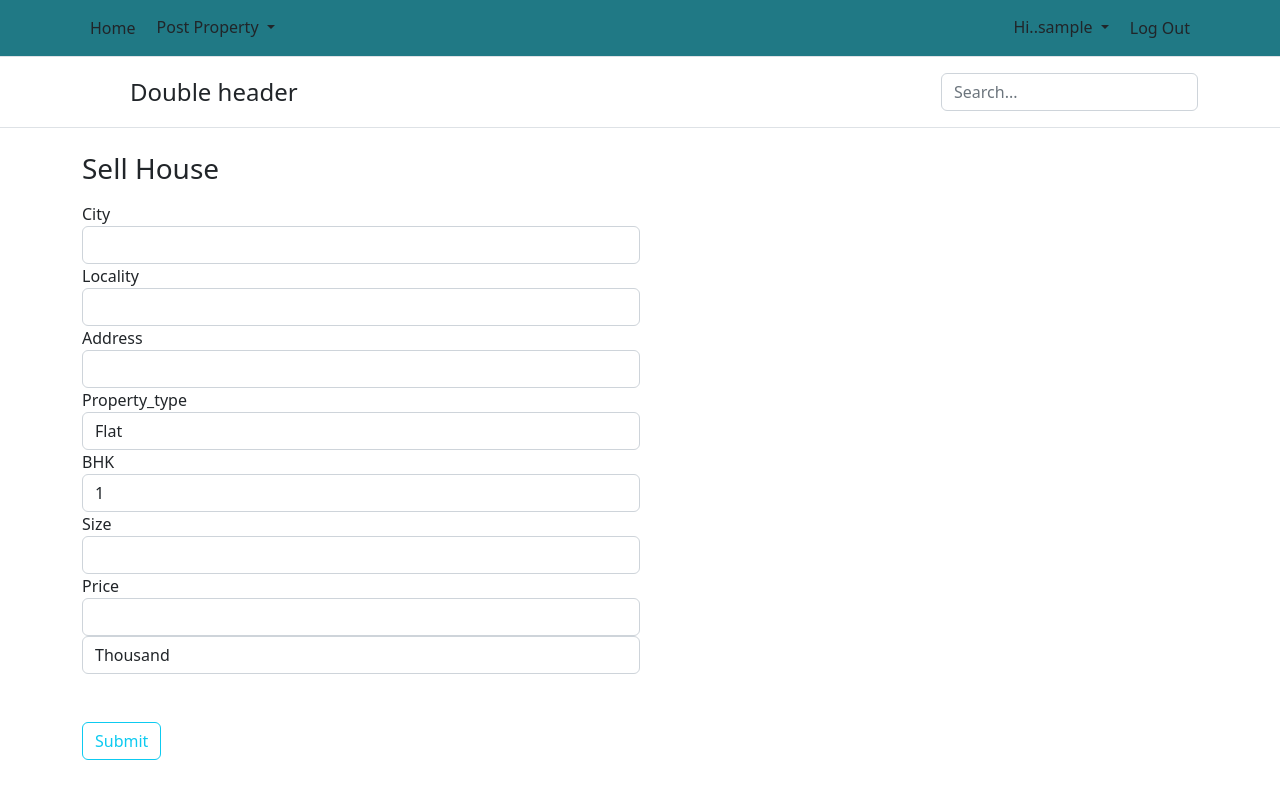
After one commit to DishaJo/Housing-Listing-system, a Flask app: page /SellHouse in a window 1280 px wide. The commit adds this page. Run offline with Flask 2, Linux system fonts and the light colour scheme; the visitor is signed in with stand-in values (Sample User, id 1); data comes from the database, SQL or seed files in the repository; parts of the project's set-up code (start-up, migrations or seed data) failed here and were passed over.

Commit message:
Post house for sell

```diff
--- a/HouseListingSystem/forms.py
+++ b/HouseListingSystem/forms.py
@@ -1,5 +1,6 @@
 from flask_wtf import FlaskForm
-from wtforms import StringField, PasswordField, EmailField, ValidationError, SubmitField, BooleanField
+from wtforms import (StringField, PasswordField, EmailField, ValidationError,
+                     SubmitField, BooleanField, SelectField)
 from wtforms.validators import DataRequired, Length, EqualTo
 from HouseListingSystem.models import User
 from flask_login import current_user
@@ -130,3 +131,15 @@ class UpdateAccountForm(FlaskForm):
             user = User.query.filter_by(email=contact.data).first()
             if user:
                 raise ValidationError('This contact no. is already registered.')
+
+
+class PostSellHouseForm(FlaskForm):
+    property_type = SelectField('Property_type', choices=['Flat', 'Independent House'])
+    city = StringField('City', validators=[DataRequired(), Length(max=50)])
+    locality = StringField('Locality', validators=[DataRequired(), Length(max=100)])
+    address = StringField('Address', validators=[DataRequired(), Length(max=500)])
+    bhk = SelectField('BHK', choices=['1', '2', '3', '4', '5+'])
+    price = StringField('Price', validators=[DataRequired(), Length(max=10)])
+    extension = SelectField(choices=['Thousand', 'Lakh', 'Corer'])
+    size = StringField('Size', validators=[DataRequired(), Length(max=10)])
+    submit = SubmitField('Submit')
--- a/HouseListingSystem/models.py
+++ b/HouseListingSystem/models.py
@@ -1,26 +1,12 @@
 from HouseListingSystem import app, db, login_manager
 from flask_login import UserMixin
 from time import time
-from datetime import datetime
 import jwt
 
 
 @login_manager.user_loader
 def load_user(user_id):
     return User.query.get(int(user_id))
-
-
-class SellHouse(db.Model, UserMixin):
-    sell_house_id = db.Column(db.Integer, primary_key=True)
-    city = db.Column(db.String(25), nullable=False)
-    locality = db.Column(db.String(30), nullable=False)
-    address = db.Column(db.Text, nullable=False)
-    property_type = db.Column(db.String(20), nullable=False)
-    size = db.Column(db.String(20), nullable=False)
-    price = db.Column(db.String(20), nullable=False)
-    ready_to_move = db.Column(db.String(20), nullable=False)
-    date_posted = db.Column(db.DateTime, nullable=False, default=datetime.utcnow)
-    user_id = db.Column(db.Integer, db.ForeignKey('user.user_id'), nullable=False)
 
 
 class User(db.Model, UserMixin):
@@ -31,7 +17,6 @@ class User(db.Model, UserMixin):
     contact = db.Column(db.String(10), unique=True, nullable=False)
     password = db.Column(db.String(60), nullable=False)
     user_image = db.Column(db.String(20), nullable=False, default='default.jpg')
-    sell_house_post = db.relationship('SellHouse', backref='author', lazy=True)
 
     def get_id(self):
         return (self.user_id)
--- a/HouseListingSystem/routes.py
+++ b/HouseListingSystem/routes.py
@@ -1,8 +1,8 @@
 from flask import render_template, redirect, flash, url_for
 from HouseListingSystem import app, db, bcrypt
-from HouseListingSystem.models import User
+from HouseListingSystem.models import User, House
 from HouseListingSystem.forms import (RegisterForm, LoginForm,
-ResetPasswordRequestForm, ResetPasswordForm, UpdateAccountForm)
+                                      ResetPasswordRequestForm, ResetPasswordForm, UpdateAccountForm, PostSellHouseForm)
 from flask_login import login_user, current_user, logout_user, login_required
 from HouseListingSystem.email import send_mail
 
@@ -19,9 +19,9 @@ def home():
 def register():
     form = RegisterForm()
     if form.validate_on_submit():
-        check = User.query.filter_by(email=form.email.data).first()
         hashed_password = bcrypt.generate_password_hash(form.password.data).decode('utf-8')
-        user = User(username=form.username.data, name=form.name.data, contact=form.contact.data, email=form.email.data, password=hashed_password)
+        user = User(username=form.username.data, name=form.name.data, contact=form.contact.data, email=form.email.data,
+                    password=hashed_password)
         db.session.add(user)
         db.session.commit()
         flash(f"Registered successful ! Now you can login", 'success')
@@ -46,22 +46,14 @@ def login():
     return render_template('login.html', title="LogIn", form=form)
 
 
-@app.route('/PostProperty')
-def post_property():
-    return "PostProperty"
-
-
 @app.route('/logout')
 def logout():
     logout_user()
     flash('Log Out Successfully', 'success')
     return redirect(url_for('login'))
 
-# def send_password_reset_email(user):
-#     pass
 
-
-@app.route('/ResetPasswordRequest', methods=['GET','POST'])
+@app.route('/ResetPasswordRequest', methods=['GET', 'POST'])
 def reset_password_request():
     if current_user.is_authenticated:
         return redirect(url_for('home'))
@@ -117,6 +109,7 @@ def update_account():
         form.contact.data = current_user.contact
     return render_template('update_account.html', form=form)
 
+
 @app.route('/DeleteAccount')
 def delete_account():
     user = current_user
@@ -124,3 +117,18 @@ def delete_account():
     db.session.commit()
     flash('Account deleted successfully!', 'success')
     return redirect(url_for('register'))
+
+
+@app.route('/SellHouse', methods=['GET', 'POST'])
+@login_required
+def sell_house():
+    form = PostSellHouseForm()
+    if form.validate_on_submit():
+        post_type = 'Sell'
+        price = form.price.data + form.extension.data
+        house = House(post_type=post_type, user=current_user, city=form.city.data, locality=form.locality.data, address=form.address.data,
+                      bhk=form.bhk.data, property_type=form.property_type.data, price=price, size_sqft=form.size.data)
+        db.session.add(house)
+        db.session.commit()
+        flash('House posted successfully', 'success')
+    return render_template('sell_house.html', title='Sell House', form=form)
--- a/HouseListingSystem/templates/layout.html
+++ b/HouseListingSystem/templates/layout.html
@@ -14,8 +14,17 @@
     <div class="container d-flex flex-wrap">
       <ul class="nav me-auto">
         <li class="nav-item"><a href="{{ url_for('home') }}" class="nav-link link-dark px-2 active" aria-current="page">Home</a></li>
-        <li class="nav-item"><a href="#" class="nav-link link-dark px-2">Post Property</a></li>
-        <li class="nav-item"><a href="#" class="nav-link link-dark px-2">Cities</a></li>
+          {% if current_user.is_authenticated %}
+          <div class="dropdown">
+            <button type="button" class="btn btn-default dropdown-toggle" data-bs-toggle="dropdown">
+              Post Property
+            </button>
+              <ul class="dropdown-menu">
+                  <li><a class="dropdown-item" href="{{ url_for('sell_house') }}">For Sell</a></li>
+                  <li><a class="dropdown-item" href="#">For Rent</a></li>
+              </ul>
+          </div>
+          {% endif %}
       </ul>
 
       <ul class="nav">
--- /dev/null
+++ b/HouseListingSystem/templates/sell_house.html
@@ -0,0 +1,126 @@
+{% extends 'layout.html' %}
+{% block content %}
+<div class="container forms">
+        <div class="col-md-6">
+            <form method="POST" novalidate >
+                {{ form.hidden_tag() }}
+                <fieldset class="form-group">
+                    <h1 class="h3 mb-3 fw-normal">Sell House</h1>
+                    <div class="form-group">
+                        {{ form.city.label }}
+                        {% if form.city.errors %}
+                            {{ form.city(class="form-control form-control-lg is-invalid") }}
+                            <div class="invalid-feedback">
+                                {% for error in form.city.errors %}
+                                    <span>{{ error }}</span>
+                                {% endfor %}
+                            </div>
+                        {% else %}
+                            {{ form.city(class="form-control") }}
+                        {% endif %}
+                    </div>
+                    <div class="form-group">
+                        {{ form.locality.label }}
+                        {% if form.locality.errors %}
+                            {{ form.locality(class="form-control form-control-lg is-invalid") }}
+                            <div class="invalid-feedback">
+                                {% for error in form.locality.errors %}
+                                    <span>{{ error }}</span>
+                                {% endfor %}
+                            </div>
+                        {% else %}
+                            {{ form.locality(class="form-control") }}
+                        {% endif %}
+                    </div>
+                    <div class="form-group">
+                        {{ form.address.label }}
+                        {% if form.address.errors %}
+                            {{ form.address(class="form-control form-control-lg is-invalid") }}
+                            <div class="invalid-feedback">
+                                {% for error in form.address.errors %}
+                                    <span>{{ error }}</span>
+                                {% endfor %}
+                            </div>
+                        {% else %}
+                            {{ form.address(class="form-control") }}
+                        {% endif %}
+                    </div>
+                    <div class="form-group">
+                        {{ form.property_type.label }}
+                        {% if form.property_type.errors %}
+                            {{ form.property_type(class="form-control form-control-lg is-invalid") }}
+                            <div class="invalid-feedback">
+                                {% for error in form.property_type.errors %}
+                                    <span>{{ error }}</span>
+                                {% endfor %}
+                            </div>
+                        {% else %}
+                            {{ form.property_type(class="form-control") }}
+                        {% endif %}
+                    </div>
+
+                    <div class="form-group">
+                        {{ form.bhk.label }}
+                        {% if form.bhk.errors %}
+                            {{ form.bhk(class="form-control is-invalid") }}
+                            <div class="invalid-feedback">
+                                {% for error in form.bhk.errors %}
+                                    <span>{{ error }}</span>
+                                {% endfor %}
+                            </div>
+                        {% else %}
+                            {{ form.bhk(class="form-control") }}
+                        {% endif %}
+                    </div>
+
+                    <div class="form-group">
+                        {{ form.size.label }}
+                        {% if form.size.errors %}
+                            {{ form.size(class="form-control is-invalid") }}
+                            <div class="invalid-feedback">
+                                {% for error in form.size.errors %}
+                                    <span>{{ error }}</span>
+                                {% endfor %}
+                            </div>
+                        {% else %}
+                            {{ form.size(class="form-control") }}
+                        {% endif %}
+                    </div>
+
+                    <div class="form-group">
+                        {{ form.price.label }}
+                        {% if form.price.errors %}
+                            {{ form.price(class="form-control is-invalid") }}
+                            <div class="invalid-feedback">
+                                {% for error in form.price.errors %}
+                                    <span>{{ error }}</span>
+                                {% endfor %}
+                            </div>
+                        {% else %}
+                            {{ form.price(class="form-control") }}
+                        {% endif %}
+                    </div>
+
+                    <div class="form-group">
+                        {% if form.extension.errors %}
+                            {{ form.extension(class="form-control is-invalid") }}
+                            <div class="invalid-feedback">
+                                {% for error in form.extension.errors %}
+                                    <span>{{ error }}</span>
+                                {% endfor %}
+                            </div>
+                        {% else %}
+                            {{ form.extension(class="form-control") }}
+                        {% endif %}
+                    </div>
+                    <br>
+                </fieldset>
+                <br>
+                <div>
+                    {{ form.submit(class="btn btn-outline-info") }}
+                </div>
+            </form>
+        </div>
+
+    </div>
+{% endblock content %}
```
Also changed, not shown: HouseListingSystem/templates/rent_house.html (added).
